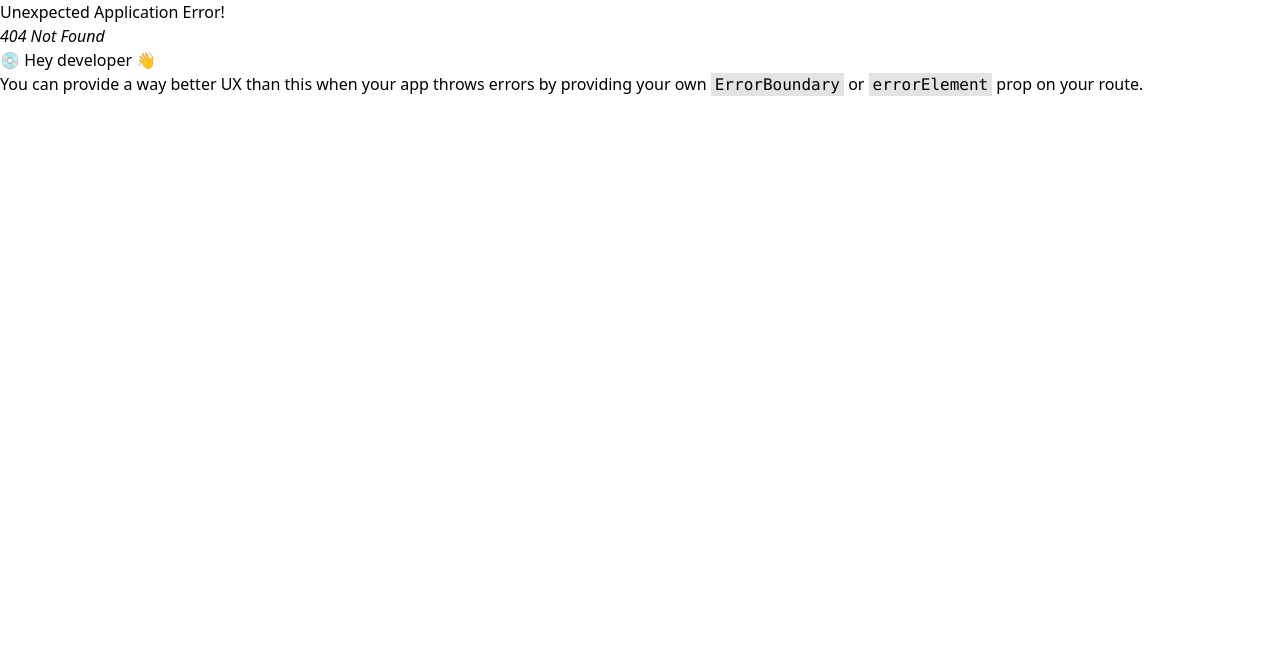
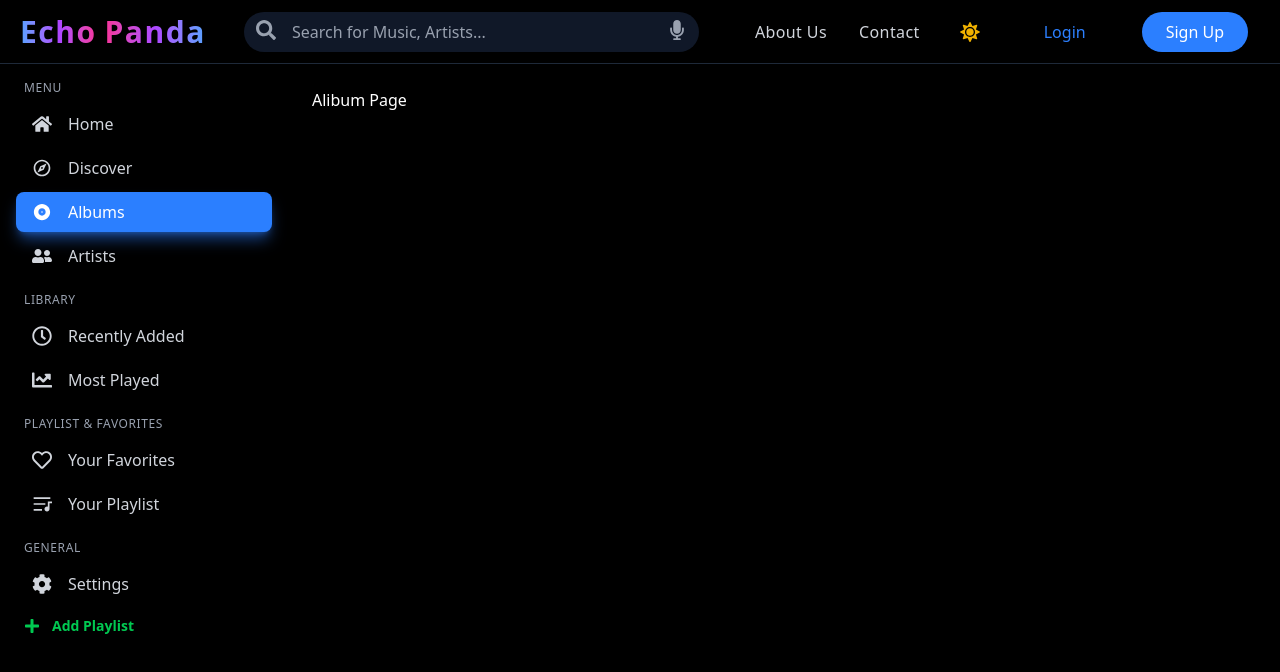
Before and after one commit to EchoPandas/web-echo-panda-front-end, a React (Vite) app: page /albums in a window 1280 px wide. Before the commit this address had no page. Shown: the top 672 px of the page. Built offline with nearby package versions, Linux system fonts and the light colour scheme.

Commit message:
update dynamic layout sidebar

```diff
--- a/src/components/NavBar.tsx
+++ b/src/components/NavBar.tsx
@@ -3,12 +3,6 @@ import { NavLink, useNavigate } from "react-router-dom";
 
 // === ICON IMPORTS ===
 import {
-  FaHome,
-  FaRegHeart,
-  FaUserFriends,
-  FaRegClock,
-  FaChartLine,
-  FaCog,
   FaSignOutAlt,
   FaPlus,
   FaTimes,
@@ -16,30 +10,7 @@ import {
   FaMoon,
   FaMicrophone,
 } from "react-icons/fa";
-import { IoMdDisc } from "react-icons/io";
-import { RiPlayListFill } from "react-icons/ri";
-import { MdOutlineExplore } from "react-icons/md";
-
-// === TYPE DEFINITIONS ===
-interface SidebarLink {
-  to: string;
-  label: string;
-  icon: React.ElementType;
-  group: "menu" | "library" | "playlist" | "general";
-}
-
-// === SIDEBAR DATA ===
-const sidebarLinks: SidebarLink[] = [
-  { to: "/", label: "Home", icon: FaHome, group: "menu" },
-  { to: "/discover", label: "Discover", icon: MdOutlineExplore, group: "menu" },
-  { to: "/albums", label: "Albums", icon: IoMdDisc, group: "menu" },
-  { to: "/artists", label: "Artists", icon: FaUserFriends, group: "menu" },
-  { to: "/recently-added", label: "Recently Added", icon: FaRegClock, group: "library" },
-  { to: "/most-played", label: "Most Played", icon: FaChartLine, group: "library" },
-  { to: "/favorites", label: "Your Favorites", icon: FaRegHeart, group: "playlist" },
-  { to: "/playlist", label: "Your Playlist", icon: RiPlayListFill, group: "playlist" },
-  { to: "/settings", label: "Settings", icon: FaCog, group: "general" },
-];
+import { getSidebarLinks } from "../routes/routeConfig";
 
 // === CONSTANTS ===
 const HEADER_CLASS = "px-6 text-xs uppercase tracking-wider";
@@ -92,10 +63,10 @@ const NavBar: React.FC = () => {
   );
 
   // === RENDER SINGLE LINK ITEM ===
-  const renderLink = (link: SidebarLink) => (
-    <li key={link.to} className="px-4">
+  const renderLink = (link: ReturnType<typeof getSidebarLinks>[number]) => (
+    <li key={link.path} className="px-4">
       <NavLink
-        to={link.to}
+        to={link.path}
         className={({ isActive }) =>
           `flex items-center px-4 py-2 rounded-lg transition-all duration-200 ${
             isActive ? "bg-blue-500 text-white shadow-lg shadow-blue-500/50" : `${linkTextColor} ${linkHoverBg}`
@@ -110,14 +81,19 @@ const NavBar: React.FC = () => {
 
   // === RENDER SIDEBAR GROUPS ===
   const renderSidebarGroups = () => {
+    const sidebarLinks = getSidebarLinks();
     const groups = {
-      menu: { title: "Menu", links: [] as SidebarLink[] },
-      library: { title: "Library", links: [] as SidebarLink[] },
-      playlist: { title: "Playlist & Favorites", links: [] as SidebarLink[] },
-      general: { title: "General", links: [] as SidebarLink[] },
+      menu: { title: "Menu", links: [] as typeof sidebarLinks },
+      library: { title: "Library", links: [] as typeof sidebarLinks },
+      playlist: { title: "Playlist & Favorites", links: [] as typeof sidebarLinks },
+      general: { title: "General", links: [] as typeof sidebarLinks },
     };
 
-    sidebarLinks.forEach((link) => { groups[link.group].links.push(link); });
+    sidebarLinks.forEach((link) => {
+      if (link.group in groups) {
+        groups[link.group as keyof typeof groups].links.push(link);
+      }
+    });
 
     return (
       <>
--- a/src/layouts/HomeLayout.tsx
+++ b/src/layouts/HomeLayout.tsx
@@ -1,12 +1,7 @@
 import React, { useState } from "react";
+import { Outlet } from "react-router-dom";
 import SideBar from "../pages/SideBar";
 import  NavBar  from '../pages/NavBar';
-import HeroSection from "../pages/home/HeroSection";
-import SongSection from "../pages/home/Songs";
-import ArtistSection from "../pages/home/Artists";
-
-import AppFooter from "../pages/home/AppFooter";
-import ContactUs from "../pages/home/ContactUs";
 
 const HomeLayout: React.FC = () => {
   const [isLightMode, setIsLightMode] = useState(false);
@@ -24,24 +19,7 @@ const HomeLayout: React.FC = () => {
         <SideBar isLightMode={isLightMode} />
 
         <main className="flex-1 overflow-auto p-6 space-y-12">
-          {/* Hero */}
-          <HeroSection isLightMode={isLightMode} />
-
-          {/* Songs Sections */}
-          <SongSection title="Trending Songs" isLightMode={isLightMode} />
-          <ArtistSection title="Popular Artists" isLightMode={isLightMode} />
-          <SongSection title="K-POP Songs" isLightMode={isLightMode} />
-          <SongSection title="Chinese Songs" isLightMode={isLightMode} />
-          <SongSection title="Indonesian Songs" isLightMode={isLightMode} />
-          <SongSection title="Khmer Songs" isLightMode={isLightMode} />
-          <SongSection title="Top Albums" isLightMode={isLightMode} />
-          <SongSection title="Mood Playlists" isLightMode={isLightMode} />
-
-
-          {/* Contact Us */}
-          <ContactUs isLightMode={isLightMode} />
-          {/* Footer */}
-        <AppFooter isLightMode={isLightMode} />
+          <Outlet />
         </main>
 
 
--- a/src/layouts/TredingLayout.tsx
+++ /dev/null
@@ -1,5 +0,0 @@
-function TredungLayout() {
-  return <div>Tredung Layout</div>;
-}
-
-export default TredungLayout;
--- /dev/null
+++ b/src/pages/Alibum.tsx
@@ -0,0 +1,6 @@
+
+const Alibum: React.FC = () => {
+  return <h1>Alibum Page</h1>;
+};
+
+export default Alibum;
--- /dev/null
+++ b/src/pages/Discover.tsx
@@ -0,0 +1,6 @@
+
+const Discover: React.FC = () => {
+    return <h1>Discover Page upate</h1>;
+};
+
+export default Discover;
--- a/src/pages/Home.tsx
+++ b/src/pages/Home.tsx
@@ -1,8 +1,37 @@
 
 import React from 'react';
+import HeroSection from './home/HeroSection';
+import SongSection from './home/Songs';
+import ArtistSection from './home/Artists';
+import AppFooter from './home/AppFooter';
+import ContactUs from './home/ContactUs';
 
 const Home: React.FC = () => {
-  return <h1>Home Page</h1>;
+  // For this component, we'll assume lightMode false for now
+  // You might want to pass isLightMode as a prop or use context
+  const isLightMode = false;
+
+  return (
+    <>
+      {/* Hero */}
+      <HeroSection isLightMode={isLightMode} />
+
+      {/* Songs Sections */}
+      <SongSection title="Trending Songs" isLightMode={isLightMode} />
+      <ArtistSection title="Popular Artists" isLightMode={isLightMode} />
+      <SongSection title="K-POP Songs" isLightMode={isLightMode} />
+      <SongSection title="Chinese Songs" isLightMode={isLightMode} />
+      <SongSection title="Indonesian Songs" isLightMode={isLightMode} />
+      <SongSection title="Khmer Songs" isLightMode={isLightMode} />
+      <SongSection title="Top Albums" isLightMode={isLightMode} />
+      <SongSection title="Mood Playlists" isLightMode={isLightMode} />
+
+      {/* Contact Us */}
+      <ContactUs isLightMode={isLightMode} />
+      {/* Footer */}
+      <AppFooter isLightMode={isLightMode} />
+    </>
+  );
 };
 
 export default Home;
--- a/src/pages/SideBar.tsx
+++ b/src/pages/SideBar.tsx
@@ -1,33 +1,12 @@
 
 import React, { useState } from "react";
 import { NavLink, useNavigate } from "react-router-dom";
-import { FaHome, FaRegHeart, FaUserFriends, FaRegClock, FaChartLine, FaCog, FaSignOutAlt, FaPlus } from "react-icons/fa";
-import { IoMdDisc } from "react-icons/io";
-import { RiPlayListFill } from "react-icons/ri";
-import { MdOutlineExplore } from "react-icons/md";
+import { FaSignOutAlt, FaPlus } from "react-icons/fa";
+import { getSidebarLinks } from "../routes/routeConfig";
 
 interface SideBarProps {
   isLightMode: boolean;
 }
-
-interface SidebarLink {
-  to: string;
-  label: string;
-  icon: React.ElementType;
-  group: "menu" | "library" | "playlist" | "general";
-}
-
-const sidebarLinks: SidebarLink[] = [
-  { to: "/", label: "Home", icon: FaHome, group: "menu" },
-  { to: "/discover", label: "Discover", icon: MdOutlineExplore, group: "menu" },
-  { to: "/albums", label: "Albums", icon: IoMdDisc, group: "menu" },
-  { to: "/artists", label: "Artists", icon: FaUserFriends, group: "menu" },
-  { to: "/recently-added", label: "Recently Added", icon: FaRegClock, group: "library" },
-  { to: "/most-played", label: "Most Played", icon: FaChartLine, group: "library" },
-  { to: "/favorites", label: "Your Favorites", icon: FaRegHeart, group: "playlist" },
-  { to: "/playlist", label: "Your Playlist", icon: RiPlayListFill, group: "playlist" },
-  { to: "/settings", label: "Settings", icon: FaCog, group: "general" },
-];
 
 const SideBar: React.FC<SideBarProps> = ({ isLightMode }) => {
   const [showLogoutConfirm, setShowLogoutConfirm] = useState(false);
@@ -40,10 +19,10 @@ const SideBar: React.FC<SideBarProps> = ({ isLightMode }) => {
 
   const bgClass = isLightMode ? "bg-gray-50 text-gray-900" : "bg-black text-white";
 
-  const renderLink = (link: SidebarLink) => (
-    <li key={link.to} className="px-4">
+  const renderLink = (link: ReturnType<typeof getSidebarLinks>[number]) => (
+    <li key={link.path} className="px-4">
       <NavLink
-        to={link.to}
+        to={link.path}
         className={({ isActive }) =>
           `flex items-center px-4 py-2 rounded-lg transition-all duration-200 ${
             isActive
@@ -61,15 +40,18 @@ const SideBar: React.FC<SideBarProps> = ({ isLightMode }) => {
   );
 
   const renderSidebarGroups = () => {
+    const sidebarLinks = getSidebarLinks();
     const groups = {
-      menu: { title: "Menu", links: [] as SidebarLink[] },
-      library: { title: "Library", links: [] as SidebarLink[] },
-      playlist: { title: "Playlist & Favorites", links: [] as SidebarLink[] },
-      general: { title: "General", links: [] as SidebarLink[] },
+      menu: { title: "Menu", links: [] as typeof sidebarLinks },
+      library: { title: "Library", links: [] as typeof sidebarLinks },
+      playlist: { title: "Playlist & Favorites", links: [] as typeof sidebarLinks },
+      general: { title: "General", links: [] as typeof sidebarLinks },
     };
 
     sidebarLinks.forEach((link) => {
-      groups[link.group].links.push(link);
+      if (link.group in groups) {
+        groups[link.group as keyof typeof groups].links.push(link);
+      }
     });
 
     return (
--- a/src/routes/route.tsx
+++ b/src/routes/route.tsx
@@ -1,27 +1,37 @@
 import { createBrowserRouter } from 'react-router-dom';
 import HomeLayout from '../layouts/HomeLayout';
 import AuthLayout from '../layouts/AuthLayout';
-import Home from '../pages/Home';
-import Login from '../pages/Login';
-import Register from '../pages/Register';
-import Modify from '../pages/Modify';
+import { routeConfig } from './routeConfig';
+
+// Get main routes (menu, library, playlist, general) for HomeLayout
+const mainRoutes = routeConfig.filter(
+  route =>
+    ['menu', 'library', 'playlist', 'general', 'other'].includes(route.group) &&
+    route.component
+);
+
+// Get auth routes for AuthLayout
+const authRoutes = routeConfig.filter(
+  route => route.group === 'auth' && route.component
+);
 
 const router = createBrowserRouter([
     {
         path: '/',
-           element: <HomeLayout />,
-        children: [
-            { path: '/', element: <Home /> },
-            { path: '/modify', element: <Modify /> },
-        ],
+        element: <HomeLayout />,
+        children: mainRoutes.map(route => ({
+            path: route.path,
+            element: route.component ? <route.component /> : null,
+        })),
     },
     {
         path: '/',
         element: <AuthLayout />,
-        children: [
-            { path: '/login', element: <Login /> },
-            { path: '/register', element: <Register /> },
-        ],
+        children: authRoutes.map(route => ({
+            path: route.path,
+            element: route.component ? <route.component /> : null,
+        })),
     },
-])
+]);
+
 export default router;
--- /dev/null
+++ b/src/routes/routeConfig.tsx
@@ -0,0 +1,70 @@
+import React from 'react';
+import {
+  FaHome,
+  FaRegHeart,
+  FaUserFriends,
+  FaRegClock,
+  FaChartLine,
+  FaCog
+} from "react-icons/fa";
+import { IoMdDisc } from "react-icons/io";
+import { RiPlayListFill } from "react-icons/ri";
+import { MdOutlineExplore } from "react-icons/md";
+import Home from '../pages/Home';
+import Modify from '../pages/Modify';
+import Login from '../pages/Login';
+import Register from '../pages/Register';
+import Alibum from '../pages/Alibum';
+import Discover from '../pages/Discover';
+
+// Placeholder components for routes
+const Artists = () => <div className="p-6"><h1 className="text-2xl font-bold">Artists</h1><p>Explore artists</p></div>;
+const RecentlyAdded = () => <div className="p-6"><h1 className="text-2xl font-bold">Recently Added</h1><p>Recently added songs</p></div>;
+const MostPlayed = () => <div className="p-6"><h1 className="text-2xl font-bold">Most Played</h1><p>Your most played tracks</p></div>;
+const Favorites = () => <div className="p-6"><h1 className="text-2xl font-bold">Your Favorites</h1><p>Your favorite songs</p></div>;
+const Playlist = () => <div className="p-6"><h1 className="text-2xl font-bold">Your Playlist</h1><p>Your playlists</p></div>;
+const Settings = () => <div className="p-6"><h1 className="text-2xl font-bold">Settings</h1><p>Application settings</p></div>;
+
+export interface RouteConfig {
+  path: string;
+  label: string;
+  icon: React.ElementType;
+  component?: React.ComponentType;
+  group: "menu" | "library" | "playlist" | "general" | "auth" | "other";
+  requiresAuth?: boolean;
+  showInSidebar?: boolean;
+}
+
+export const routeConfig: RouteConfig[] = [
+  // Main menu routes
+  { path: "/", label: "Home", icon: FaHome, component: Home, group: "menu", showInSidebar: true },
+  { path: "/discover", label: "Discover", icon: MdOutlineExplore, component: Discover, group: "menu", showInSidebar: true },
+  { path: "/albums", label: "Albums", icon: IoMdDisc, component: Alibum, group: "menu", showInSidebar: true },
+  { path: "/artists", label: "Artists", icon: FaUserFriends, component: Artists, group: "menu", showInSidebar: true },
+
+  // Library routes
+  { path: "/recently-added", label: "Recently Added", icon: FaRegClock, component: RecentlyAdded, group: "library", showInSidebar: true },
+  { path: "/most-played", label: "Most Played", icon: FaChartLine, component: MostPlayed, group: "library", showInSidebar: true },
+
+  // Playlist routes
+  { path: "/favorites", label: "Your Favorites", icon: FaRegHeart, component: Favorites, group: "playlist", showInSidebar: true },
+  { path: "/playlist", label: "Your Playlist", icon: RiPlayListFill, component: Playlist, group: "playlist", showInSidebar: true },
+
+  // General routes
+  { path: "/settings", label: "Settings", icon: FaCog, component: Settings, group: "general", showInSidebar: true },
+  { path: "/modify", label: "Modify", icon: FaCog, component: Modify, group: "other", showInSidebar: false },
+
+  // Auth routes
+  { path: "/login", label: "Login", icon: FaHome, component: Login, group: "auth", showInSidebar: false },
+  { path: "/register", label: "Register", icon: FaHome, component: Register, group: "auth", showInSidebar: false },
+];
+
+// Helper function to get sidebar links
+export const getSidebarLinks = (): RouteConfig[] => {
+  return routeConfig.filter(route => route.showInSidebar === true);
+};
+
+// Helper function to get routes by group
+export const getRoutesByGroup = (group: RouteConfig["group"]): RouteConfig[] => {
+  return routeConfig.filter(route => route.group === group && route.showInSidebar === true);
+};
```
